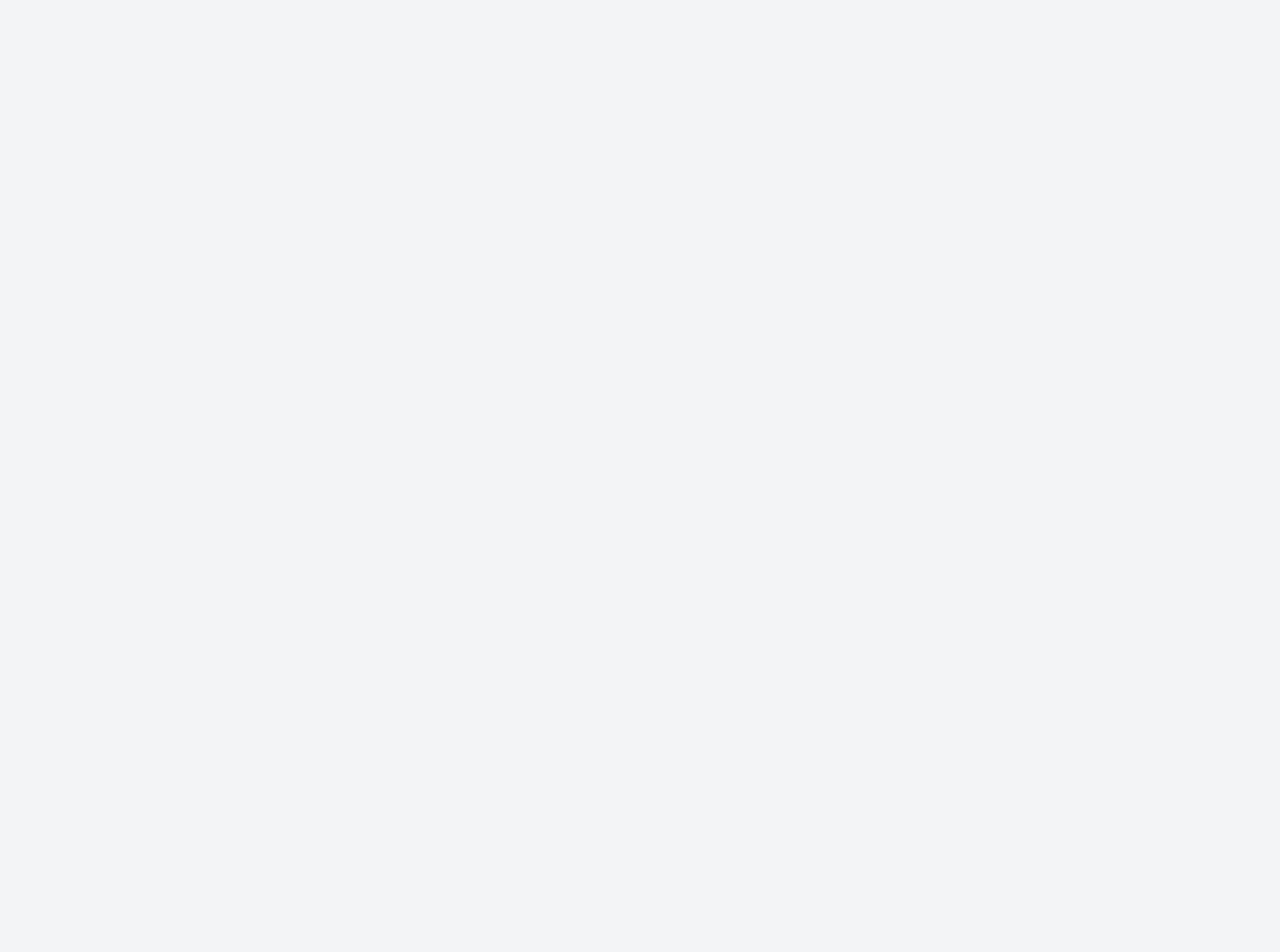
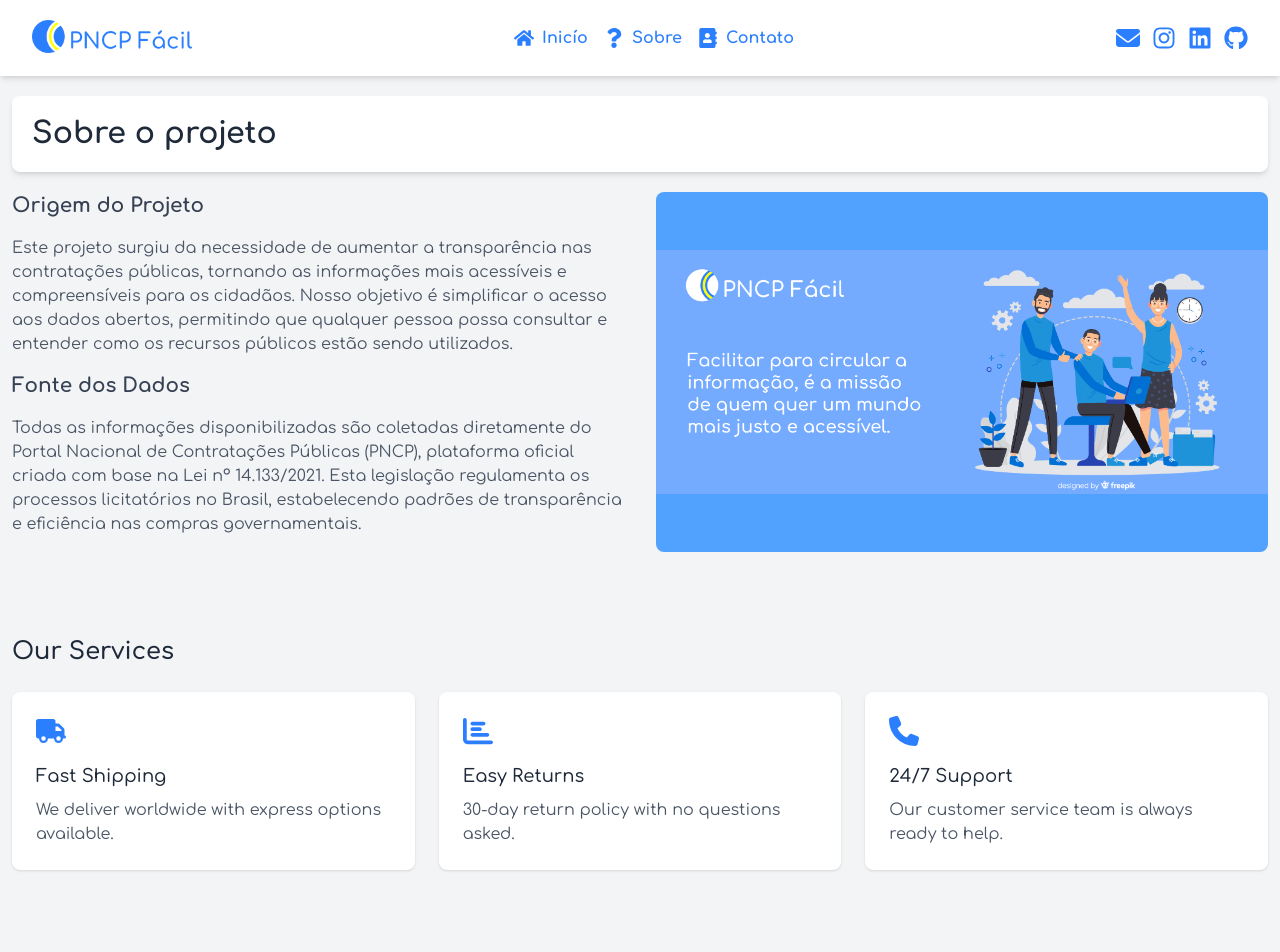
Before and after one commit to dev-emartins/pncpfacil, a React (Vite) app: page /about in a window 1280 px wide. Before the commit this address had no page. Shown: the top 952 px of the page. Before the commit the page ends 800 px from the top, so only its background shows below. Built offline with nearby package versions, Linux system fonts and the light colour scheme.

Commit message:
feat:criação das páginas sobre e contato e implementação do navbar.

```diff
--- a/src/components/footer/index.jsx
+++ b/src/components/footer/index.jsx
@@ -33,9 +33,9 @@ function Footer(){
           <div>
             <h3 className="text-lg text-gray-100 font-semibold mb-4">Judiciais</h3>
             <ul className="space-y-2 text-sm">
-              <li><NavLink to="https://contasirregulares.tcu.gov.br/ordsext/f?p=105:21:0::NO:3,4,5,21:P21_FINS_ELEITORAIS:N" className="text-gray-300 hover:text-gray-200">Eleitoral</NavLink></li>
-              <li><NavLink to="https://contas.tcu.gov.br/ords/f?p=1660:3:5040568678855::::P3_TIPO_RELACAO:INABILITADO" className="text-gray-300 hover:text-gray-200">Inabilitados e Inidôneos</NavLink></li>
-              <li><NavLink to="https://certidoes-apf.apps.tcu.gov.br/" className="text-gray-300 hover:text-gray-200">Consulta Consolidada</NavLink></li>
+              <li><NavLink to="https://contasirregulares.tcu.gov.br/ordsext/f?p=105:21:0::NO:3,4,5,21:P21_FINS_ELEITORAIS:N" target="_blank" className="text-gray-300 hover:text-gray-200">Eleitoral</NavLink></li>
+              <li><NavLink to="https://contas.tcu.gov.br/ords/f?p=1660:3:5040568678855::::P3_TIPO_RELACAO:INABILITADO" target="_blank" className="text-gray-300 hover:text-gray-200">Inabilitados e Inidôneos</NavLink></li>
+              <li><NavLink to="https://certidoes-apf.apps.tcu.gov.br/" target="_blank" className="text-gray-300 hover:text-gray-200">Consulta Consolidada</NavLink></li>
             </ul>
           </div>
 
--- a/src/components/header/index.jsx
+++ b/src/components/header/index.jsx
@@ -1,6 +1,7 @@
 import { Link } from 'react-router-dom'
 import { FaEnvelope, FaGithub, FaInstagram, FaLinkedin } from "react-icons/fa6"
 import logo from '@/assets/logo.png'
+import NavBar from '../navbar'
 
 function Header() {
     return (
@@ -8,6 +9,7 @@ function Header() {
             <Link to="/">
               <img className="w-40" src={ logo } alt="Logo" />
             </Link>
+            <NavBar />
             <div className="flex items-center gap-3 py-0.5">
               <Link to="mailto:everaldoinfortecnico@gmail.com" target="_blank" className="text-blue-500 hover:text-blue-700">
                 <FaEnvelope className="text-2xl" />
--- /dev/null
+++ b/src/components/navbar/index.jsx
@@ -0,0 +1,26 @@
+import { FaAddressBook, FaHome, FaQuestion } from "react-icons/fa"
+import { Link } from "react-router-dom"
+
+function NavBar(){
+    const nav = [
+        { title: "Inicío", url: "/", icon: FaHome },
+        { title: "Sobre", url: "/about", icon: FaQuestion },
+        { title: "Contato", url: "/contact", icon: FaAddressBook },
+    ]
+    return (
+        <>
+            <nav>
+                <ul className="flex items-center gap-4 text-base font-bold p-1.5">
+                    {nav.map((item) => (
+                        <li key={ item.title } className="flex items-center gap-2 text-blue-500 hover:text-blue-600">
+                            <item.icon className="text-xl" />
+                            <Link to={ item.url } >{ item.title }</Link>
+                        </li>
+                    ))}
+                </ul>
+            </nav>
+        </>
+    )
+}
+
+export default NavBar
--- a/src/main.jsx
+++ b/src/main.jsx
@@ -7,6 +7,8 @@ import '@/styles/index.css'
 import App from '@/pages'
 import Home from '@/pages/home'
 import Details from '@/pages/details'
+import About from '@/pages/about'
+import Contact from '@/pages/contact'
 
 createRoot(document.getElementById('root')).render(
   <StrictMode>
@@ -15,6 +17,8 @@ createRoot(document.getElementById('root')).render(
         <Route element={ <App /> }>
           <Route path='/' element={ <Home /> } />
           <Route path='/details/:cnpj/contratos/:ano/:id' element={ <Details /> } />
+          <Route path='/about' element={ <About /> } />
+          <Route path='/contact' element={ <Contact /> } />
         </Route>
       </Routes>
     </BrowserRouter>
--- /dev/null
+++ b/src/pages/about/index.jsx
@@ -0,0 +1,62 @@
+import { FaChartBar, FaPhone, FaTruck } from "react-icons/fa6"
+import banner from "@/assets/about_banner.png"
+
+function About() {
+    const services = [
+        {
+        title: "Fast Shipping",
+        description: "We deliver worldwide with express options available.",
+        icon: FaTruck
+        },
+        {
+        title: "Easy Returns",
+        description: "30-day return policy with no questions asked.",
+        icon: FaChartBar
+        },
+        {
+        title: "24/7 Support",
+        description: "Our customer service team is always ready to help.",
+        icon: FaPhone
+        }
+    ]
+    return (
+        <>
+        <section className="mb-16">
+          <h2 className="text-3xl font-bold text-gray-800 w-full bg-white p-5 rounded-lg shadow-md mb-5">Sobre o projeto</h2>
+          <div className="grid md:grid-cols-2 gap-8">
+            <div>
+                <h4 className="text-xl font-bold text-gray-700 pb-4">Origem do Projeto</h4>
+                <p className="text-gray-600 pb-4">
+                    Este projeto surgiu da necessidade de aumentar a transparência nas contratações públicas, tornando as informações mais acessíveis e compreensíveis para os cidadãos. Nosso objetivo é simplificar o acesso aos dados abertos, permitindo que qualquer pessoa possa consultar e entender como os recursos públicos estão sendo utilizados.
+                </p>
+                <h4 className="text-xl font-bold text-gray-700 pb-4">Fonte dos Dados</h4>
+                <p className="text-gray-600 pb-4">
+                    Todas as informações disponibilizadas são coletadas diretamente do Portal Nacional de Contratações Públicas (PNCP), plataforma oficial criada com base na Lei nº 14.133/2021. Esta legislação regulamenta os processos licitatórios no Brasil, estabelecendo padrões de transparência e eficiência nas compras governamentais.
+                </p>
+            </div>
+            <div className="bg-blue-400 rounded-lg h-64 md:h-auto">
+              {/* Placeholder for image */}
+              <div className="flex items-center justify-center h-full text-gray-400">
+                <img src={ banner } alt="Banner" />
+              </div>
+            </div>
+          </div>
+        </section>
+
+        <section className="mb-16">
+          <h3 className="text-2xl font-semibold text-gray-800 mb-6">Our Services</h3>
+          <div className="grid md:grid-cols-3 gap-6">
+            {services.map((service, index) => (
+              <div key={index} className="bg-white p-6 rounded-lg shadow-sm hover:shadow-md transition-shadow">
+                <service.icon className="text-3xl text-blue-500 mb-4"/>
+                <h4 className="text-lg font-medium text-gray-800 mb-2">{service.title}</h4>
+                <p className="text-gray-600">{service.description}</p>
+              </div>
+            ))}
+          </div>
+        </section>
+        </>
+    )
+}
+
+export default About
--- /dev/null
+++ b/src/pages/contact/index.jsx
@@ -0,0 +1,9 @@
+function Contact() {
+    return (
+        <>
+        <h1>Contato</h1>
+        </>
+    )
+}
+
+export default Contact
```
Also changed, not shown: src/assets/about_banner.png (added).
